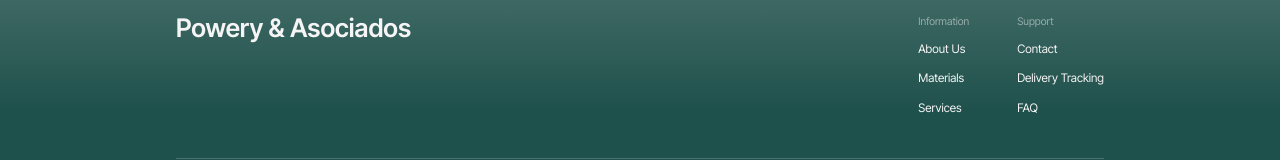
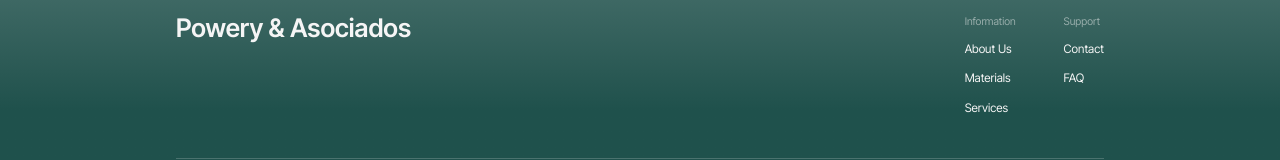
Before and after one commit to dmytro-webild/d6a241ce-9d91-4cb3-9e95-a5f34d405557, a React (Vite) app: page / in a window 1280 px wide. Shown: the part 6735-6895 px from the top of the page. Built offline with nearby package versions, Linux system fonts and the light colour scheme; a web font is replaced by a local one.

Commit message:
Bob AI: Removed Delivery Tracking option from footer

```diff
--- a/src/components/Layout.tsx
+++ b/src/components/Layout.tsx
@@ -59,10 +59,7 @@ export default function Layout() {
               label: "Contact",
               href: "#contact",
             },
-            {
-              label: "Delivery Tracking",
-              href: "#",
-            },
+
             {
               label: "FAQ",
               href: "#faq",
```
